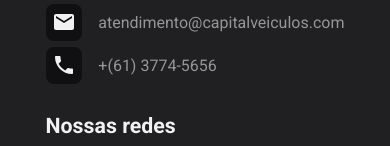
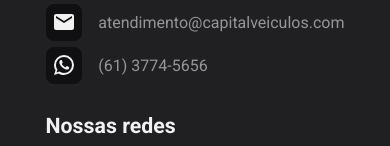
Before and after one commit to feitosadavi/capital-frontend, a Next.js app: page /duvidas in a window 390 px wide. Shown: the part 1255-1401 px from the top of the page. Built offline with nearby package versions, Linux system fonts and the light colour scheme; what meilisearch would draw is missing.

Commit message:
refactor: change footer phone icon

```diff
--- a/src/components/Footer/Footer.tsx
+++ b/src/components/Footer/Footer.tsx
@@ -3,7 +3,7 @@
 
 import LocationOnIcon from '@mui/icons-material/LocationOn'
 import EmailIcon from '@mui/icons-material/Email'
-import PhoneIcon from '@mui/icons-material/Phone'
+import WhatsappIcon from '@mui/icons-material/WhatsApp'
 import InstagramIcon from '@mui/icons-material/Instagram'
 import FacebookIcon from '@mui/icons-material/Facebook'
 
@@ -17,8 +17,8 @@
     element: <EmailIcon />,
     label: EMAIL
   }, {
-    element: <PhoneIcon />,
-    label: `+${PHONE}`,
+    element: <WhatsappIcon />,
+    label: PHONE,
     onClick: () => window.open('https://api.whatsapp.com/send?phone=556137745656', '__target__')
   }]
 
```
